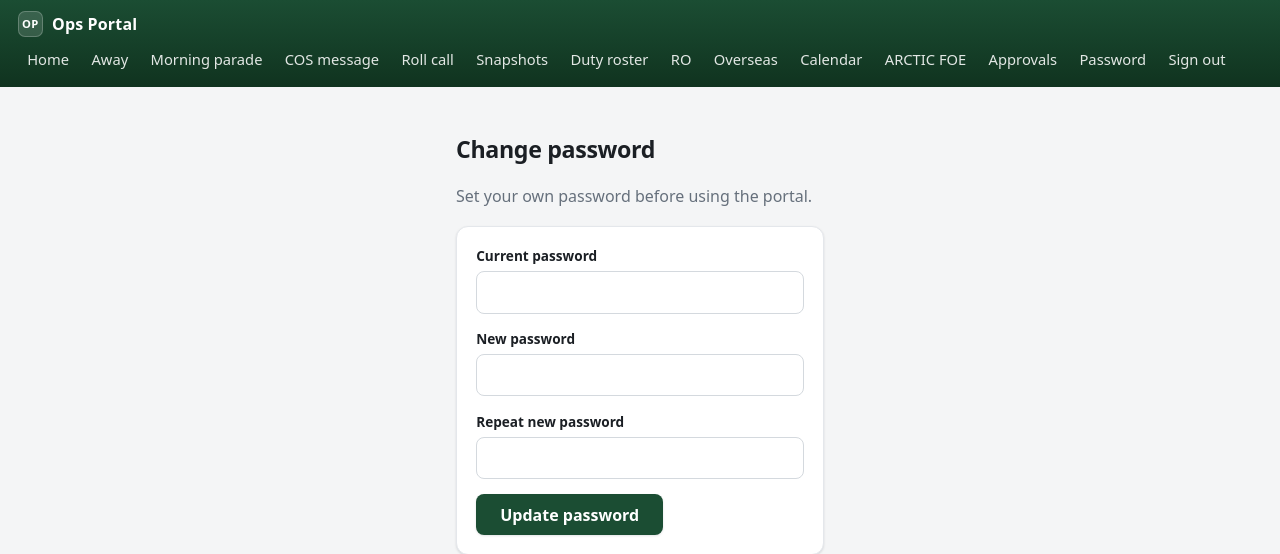
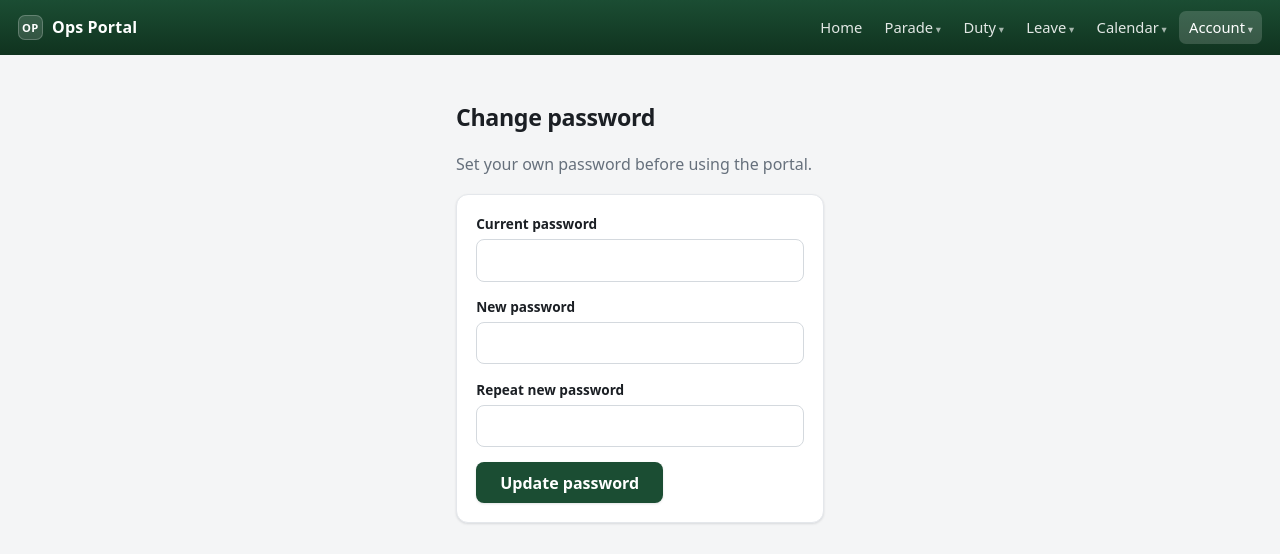
Before and after one commit to oliverzhaozy/delta_innovation, a Flask app: page /password in a window 1280 px wide. Shown: the top 554 px of the page. Run offline with Flask 3, Linux system fonts and the light colour scheme; a user stored in the database is signed in; parts of the project's set-up code (start-up, migrations or seed data) failed here and were passed over.

Commit message:
UI-2: group the flat nav into five rights-gated dropdowns with active-section highlight
Co-Authored-By: Claude Opus 4.8 (1M context) <noreply@anthropic.com>

```diff
--- a/app/static/app.js
+++ b/app/static/app.js
@@ -1,4 +1,14 @@
-// The only client-side behavior in the app: copy-to-clipboard for generated text.
+// Nav dropdowns: opening one closes the others; any outside tap closes all.
+// (The <details> element does the real work — this is courtesy behavior only,
+// so the nav still functions with JS disabled.)
+document.addEventListener("click", (event) => {
+  const inside = event.target.closest("details.navgroup");
+  document.querySelectorAll("details.navgroup[open]").forEach((group) => {
+    if (group !== inside) group.removeAttribute("open");
+  });
+});
+
+// Copy-to-clipboard for generated text.
 document.addEventListener("click", (event) => {
   const button = event.target.closest("[data-copy]");
   if (!button) return;
--- a/app/static/styles.css
+++ b/app/static/styles.css
@@ -89,6 +89,78 @@ body {
 }
 
 .inline-form { display: inline; margin: 0; }
+
+/* ---------- Grouped nav dropdowns (UI refresh) ---------- */
+
+.navgroup { position: relative; }
+
+.navgroup summary {
+  list-style: none;
+  cursor: pointer;
+  color: rgba(255, 255, 255, 0.88);
+  font-size: 0.92rem;
+  padding: 0.3rem 0.6rem;
+  border-radius: 7px;
+  transition: background 0.15s ease, color 0.15s ease;
+  user-select: none;
+}
+
+.navgroup summary::-webkit-details-marker { display: none; }
+
+.navgroup summary::after {
+  content: " ▾";
+  font-size: 0.7em;
+  opacity: 0.7;
+}
+
+.navgroup summary:hover,
+.navgroup[open] summary {
+  background: rgba(255, 255, 255, 0.12);
+  color: #fff;
+}
+
+.navgroup[data-here] summary,
+.topnav a.here {
+  background: rgba(255, 255, 255, 0.16);
+  color: #fff;
+}
+
+.navmenu {
+  position: absolute;
+  top: calc(100% + 0.35rem);
+  left: 0;
+  z-index: 30;
+  min-width: 12rem;
+  padding: 0.4rem;
+  background: var(--card);
+  border: 1px solid var(--line);
+  border-radius: 10px;
+  box-shadow: 0 8px 24px rgba(16, 24, 40, 0.16);
+  display: flex;
+  flex-direction: column;
+  gap: 0.05rem;
+}
+
+.navmenu a,
+.navmenu .linklike {
+  display: block;
+  width: 100%;
+  text-align: left;
+  color: var(--ink);
+  font-size: 0.94rem;
+  padding: 0.45rem 0.7rem;
+  border-radius: 7px;
+  text-decoration: none;
+}
+
+.navmenu a:hover,
+.navmenu .linklike:hover {
+  background: var(--green-100);
+  color: var(--green-800);
+}
+
+/* The last two groups open near the right edge on phones: flip the panel. */
+.navgroup:nth-last-child(-n+2) .navmenu { left: auto; right: 0; }
 
 .linklike {
   background: none;
--- a/app/templates/base.html
+++ b/app/templates/base.html
@@ -13,54 +13,84 @@
     {# Neutral brand everywhere — no unit name, pre- or post-login (CLAUDE.md). #}
     <span class="brand"><span class="mark">OP</span>Ops Portal</span>
     {% if current_user.is_authenticated %}
+      {# Grouped nav (UI refresh): five rights-gated dropdowns; the group
+         holding the current page is highlighted via its blueprint. #}
+      {% set section = {
+        "parade": "parade", "duty": "duty", "ro": "duty", "manning": "duty",
+        "leave": "leave", "overseas": "leave", "ledger": "leave",
+        "calendar": "calendar", "admin": "account", "meals": "account", "auth": "account",
+      }.get(request.blueprint) %}
       <nav class="topnav">
-        <a href="{{ url_for('main.dashboard') }}">Home</a>
-        <a href="{{ url_for('parade.away') }}">Away</a>
-        <a href="{{ url_for('parade.morning') }}">Morning parade</a>
-        <a href="{{ url_for('parade.cos_message') }}">COS message</a>
-        <a href="{{ url_for('parade.roll_call') }}">Roll call</a>
+        <a href="{{ url_for('main.dashboard') }}" {% if request.blueprint == "main" %}class="here"{% endif %}>Home</a>
+        <details class="navgroup" {% if section == "parade" %}data-here{% endif %}>
+          <summary>Parade</summary>
+          <div class="navmenu">
+            <a href="{{ url_for('parade.morning') }}">Parade state</a>
+            <a href="{{ url_for('parade.away') }}">Away board</a>
             <a href="{{ url_for('parade.snapshots_list') }}">Snapshots</a>
-        <a href="{{ url_for('duty.roster') }}">Duty roster</a>
-        <a href="{{ url_for('ro.view') }}">RO</a>
             {% if can_key_parade_today(current_user) %}
               <a href="{{ url_for('parade.statuses_list') }}">Statuses</a>
             {% endif %}
             {% if policy.can_key_direct_absence(current_user) %}
               <a href="{{ url_for('parade.direct_absences_list') }}">Direct absences</a>
             {% endif %}
+          </div>
+        </details>
+        <details class="navgroup" {% if section == "duty" %}data-here{% endif %}>
+          <summary>Duty</summary>
+          <div class="navmenu">
+            <a href="{{ url_for('duty.roster') }}">Duty roster</a>
+            <a href="{{ url_for('ro.view') }}">Routine Orders</a>
+            {% if policy.can_manage_manning(current_user) %}
+              <a href="{{ url_for('manning.index') }}">Manning</a>
+            {% endif %}
+          </div>
+        </details>
+        <details class="navgroup" {% if section == "leave" %}data-here{% endif %}>
+          <summary>Leave{% if pending_approvals %} ({{ pending_approvals }}){% endif %}</summary>
+          <div class="navmenu">
             {% if routing.can_request(current_user) %}
-          <a href="{{ url_for('leave.index') }}">Leave</a>
-        {% endif %}
-        <a href="{{ url_for('overseas.mine') }}">Overseas</a>
-        {% if policy.can_manage_manning(current_user) %}
-          <a href="{{ url_for('overseas.upcoming') }}">Overseas (upcoming)</a>
-        {% endif %}
-        <a href="{{ url_for('calendar.month') }}">Calendar</a>
-        {% if policy.can_view_arctic(current_user) %}
-          <a href="{{ url_for('calendar.arctic_list') }}">ARCTIC FOE</a>
+              <a href="{{ url_for('leave.index') }}">My leave</a>
             {% endif %}
             {% if policy.is_pc(current_user) %}
               <a href="{{ url_for('leave.pc_queue') }}">Approvals{% if pending_approvals %} ({{ pending_approvals }}){% endif %}</a>
             {% elif policy.can_final_approve(current_user) %}
               <a href="{{ url_for('leave.oc_queue') }}">Approvals{% if pending_approvals %} ({{ pending_approvals }}){% endif %}</a>
             {% endif %}
+            <a href="{{ url_for('overseas.mine') }}">Overseas declarations</a>
+            {% if policy.can_manage_manning(current_user) %}
+              <a href="{{ url_for('overseas.upcoming') }}">Upcoming travel</a>
+            {% endif %}
             {% if policy.can_manage_ledger(current_user) %}
-          <a href="{{ url_for('ledger.index') }}">Ledger</a>
+              <a href="{{ url_for('ledger.index') }}">OFF/OIL ledger</a>
             {% endif %}
-        {% if policy.can_manage_manning(current_user) %}
-          <a href="{{ url_for('manning.index') }}">Manning</a>
+          </div>
+        </details>
+        <details class="navgroup" {% if section == "calendar" %}data-here{% endif %}>
+          <summary>Calendar</summary>
+          <div class="navmenu">
+            <a href="{{ url_for('calendar.month') }}">TP month</a>
+            {% if policy.can_view_arctic(current_user) %}
+              <a href="{{ url_for('calendar.arctic_list') }}">ARCTIC FOE</a>
+            {% endif %}
+          </div>
+        </details>
+        <details class="navgroup" {% if section == "account" %}data-here{% endif %}>
+          <summary>Account</summary>
+          <div class="navmenu">
+            {% if policy.can_manage_people(current_user) %}
+              <a href="{{ url_for('admin.people') }}">People</a>
             {% endif %}
             {% if policy.can_manage_meals(current_user) %}
-          <a href="{{ url_for('meals.index') }}">Meals</a>
-        {% endif %}
-        {% if policy.can_manage_people(current_user) %}
-          <a href="{{ url_for('admin.people') }}">People</a>
+              <a href="{{ url_for('meals.index') }}">NSF meals</a>
             {% endif %}
             <a href="{{ url_for('auth.change_password') }}">Password</a>
             <form action="{{ url_for('auth.logout') }}" method="post" class="inline-form">
               <input type="hidden" name="csrf_token" value="{{ csrf_token() }}">
               <button type="submit" class="linklike">Sign out</button>
             </form>
+          </div>
+        </details>
       </nav>
     {% endif %}
   </header>
```
Also changed, not shown: tests/test_document_pages.py (+11 -5 lines), tests/test_ui_refresh.py (+27 -0 lines). Lines whose indentation alone changed are shown as unchanged.
